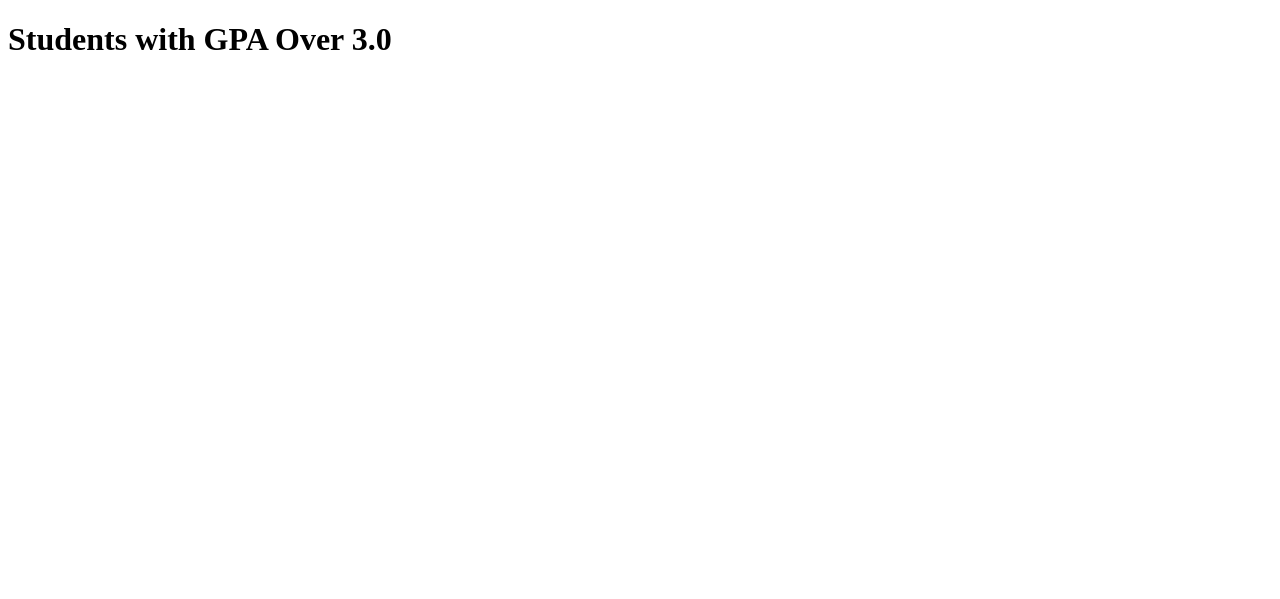
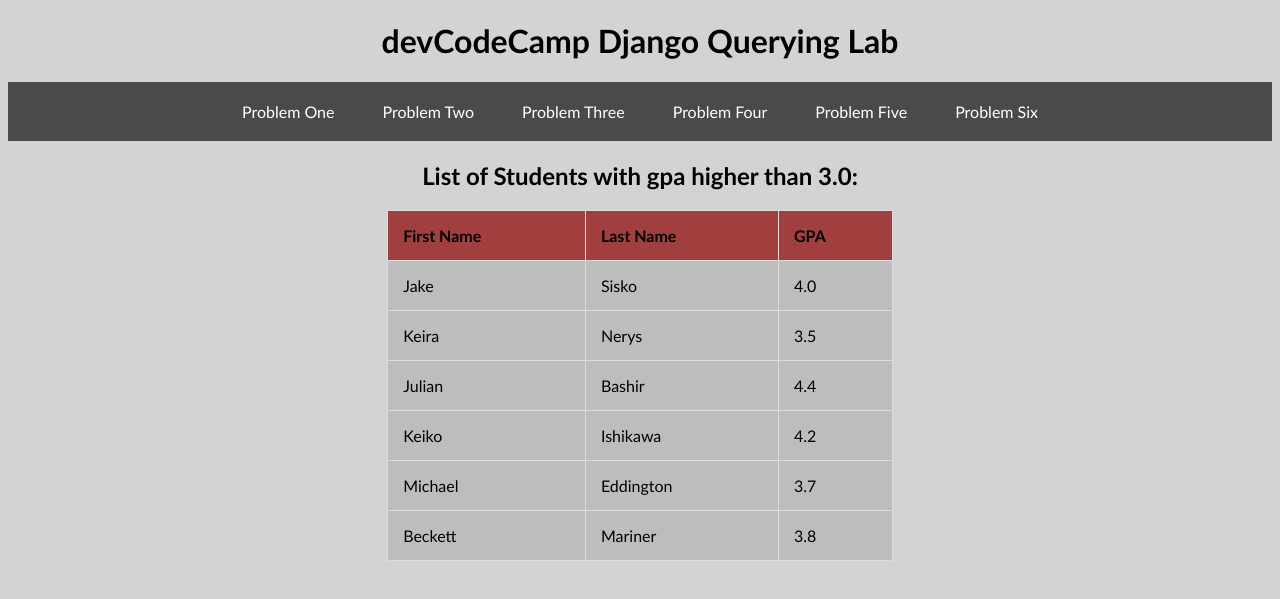
Before and after one commit to Payner01/dcc-djangoqueryinglab, a Django app: page /lab/one/ in a window 1280 px wide. Shown: the top 599 px of the page. Run offline with Django 4.2, Linux system fonts and the light colour scheme; data comes from the database, SQL or seed files in the repository.

Commit message:
problem one complete

```diff
--- a/querying_lab/school_db/templates/school/one.html
+++ b/querying_lab/school_db/templates/school/one.html
@@ -5,8 +5,38 @@
     <meta http-equiv="X-UA-Compatible" content="IE=edge">
     <meta name="viewport" content="width=device-width, initial-scale=1.0">
     <title>Problem One</title>
+    {% load static %}
+    <link rel="stylesheet" type="text/css" href="{% static 'styles.css' %}">
 </head>
 <body>
-    <h1>Students with GPA Over 3.0</h1>
+    <h1 class="center-text">devCodeCamp Django Querying Lab</h2>
+    <nav>
+        <ul>
+            <li><a href="{% url 'lab:one' %}">Problem One</a></li>
+            <li><a href="{% url 'lab:two' %}">Problem Two</a></li>
+            <li><a href="{% url 'lab:three' %}">Problem Three</a></li>
+            <li><a href="{% url 'lab:four' %}">Problem Four</a></li>
+            <li><a href="{% url 'lab:five' %}">Problem Five</a></li>
+            <li><a href="{% url 'lab:six' %}">Problem Six</a></li>
+        </ul>
+    </nav>
+    <div class="center-text">
+        <h2>List of Students with gpa higher than 3.0:</h2>
+        <table class="center-table">
+            <thead>
+                <tr>
+                    <th>First Name</th><th>Last Name</th><th>GPA</th>
+                </tr>
+            </thead>
+            <tbody>
+                {% for student in students %}
+                <tr>
+                    <td>{{student.first_name}}</td><td>{{student.last_name}}</td><td>{{student.gpa}}</td>
+                </tr>
+                {% endfor %}
+            </tbody>
+        </table>
+    </div>
+
 </body>
 </html>
--- a/querying_lab/school_db/views.py
+++ b/querying_lab/school_db/views.py
@@ -17,11 +17,12 @@ def index(request):
     return render(request, 'school/index.html', context)
 
 def problem_one(request):
+    students = Student.objects.filter(gpa__gt=3.0)
     # Find all students who have a GPA greater than 3.0.
     # Order the data by highest GPAs first.
-
+    data_visualization = [item for item in students]
     context = {
-        'students': None
+        'students': students
     }
     return render(request, 'school/one.html', context)
 
```
Also changed, not shown: 2 other files.
